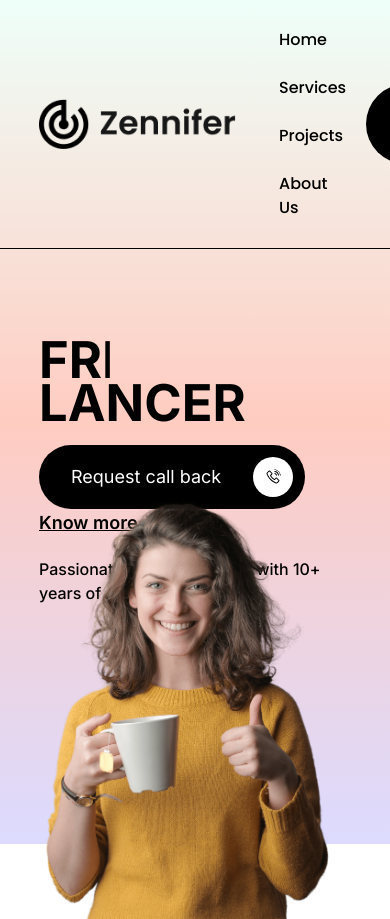
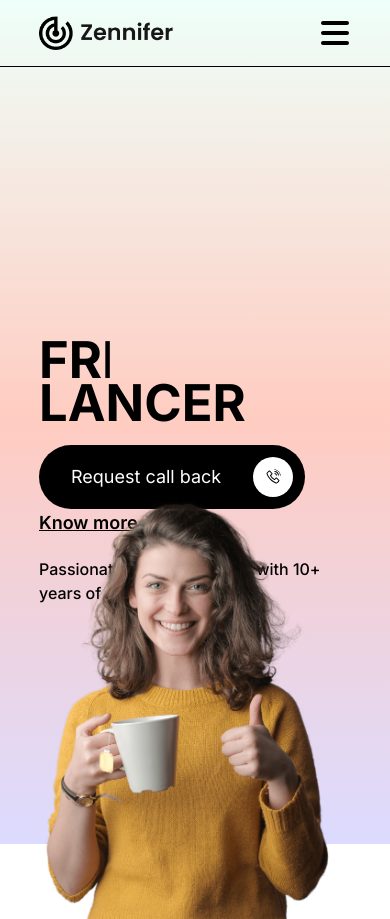
Before and after one commit to Karl-Horning/nextjs-components, a Next.js app: page / in a window 390 px wide. Built offline with nearby package versions, Linux system fonts and the light colour scheme.

Commit message:
Add responsive navbar and CSS module

```diff
--- /dev/null
+++ b/src/components/NavBar/NavBar.module.css
@@ -0,0 +1,3 @@
+.menu-links {
+    transition: max-height 0.5s;
+}
--- a/src/components/NavBar/NavBar.tsx
+++ b/src/components/NavBar/NavBar.tsx
@@ -1,9 +1,10 @@
 "use client";
 
-import { FaArrowUpRightFromSquare } from "react-icons/fa6";
+import { FaArrowUpRightFromSquare, FaBars } from "react-icons/fa6";
 import { Poppins500 } from "@/fonts";
 import Image from "next/image";
 import { useEffect, useState } from "react";
+import style from "./NavBar.module.css";
 
 export default function NavBar() {
     const [scrollY, setScrollY] = useState(0);
@@ -25,6 +26,12 @@ export default function NavBar() {
         };
     }, []);
 
+    const toggleMenu = () => {
+        const menuLinks = document.getElementById("menu-links");
+        menuLinks?.classList.toggle("max-h-full");
+        menuLinks?.classList.toggle("max-h-0");
+    };
+
     return (
         <nav
             id="navbar"
@@ -33,31 +40,39 @@ export default function NavBar() {
         >
             <Image
                 src="/example-images/logo.png"
-                className="cursor-pointer"
+                className="w-[150px] cursor-pointer md:w-[220px]"
                 alt="logo"
                 height={100}
                 width={220}
             />
 
-            <ul>
+            <ul
+                id="menu-links"
+                className={`${style["menu-links"]} absolute left-0 top-full max-h-0 w-full overflow-hidden bg-black text-center text-white md:static md:top-auto md:max-h-full md:w-auto md:bg-transparent md:text-left md:text-black md:text-opacity-100`}
+            >
                 <li className="mx-5 my-3 inline-block cursor-pointer font-medium">
                     Home
                 </li>
-                <li className="mx-5 my-3 inline-block cursor-pointer font-medium">
+                <li className="m-[10px] inline-block cursor-pointer font-medium md:mx-5 md:my-3">
                     Services
                 </li>
-                <li className="mx-5 my-3 inline-block cursor-pointer font-medium">
+                <li className="m-[10px] inline-block cursor-pointer font-medium md:mx-5 md:my-3">
                     Projects
                 </li>
-                <li className="mx-5 my-3 inline-block cursor-pointer font-medium">
+                <li className="m-[10px] inline-block cursor-pointer font-medium md:mx-5 md:my-3">
                     About Us
                 </li>
             </ul>
 
-            <button className="inline-flex cursor-pointer items-center rounded-[40px] bg-black px-6 py-4 text-white">
+            <button className="hidden cursor-pointer items-center rounded-[40px] bg-black px-6 py-4 text-white md:inline-flex">
                 <span>Get Started</span>
                 <FaArrowUpRightFromSquare className="ml-2" />
             </button>
+
+            <FaBars
+                className="block h-8 w-8 cursor-pointer md:hidden"
+                onClick={toggleMenu}
+            />
         </nav>
     );
 }
```
